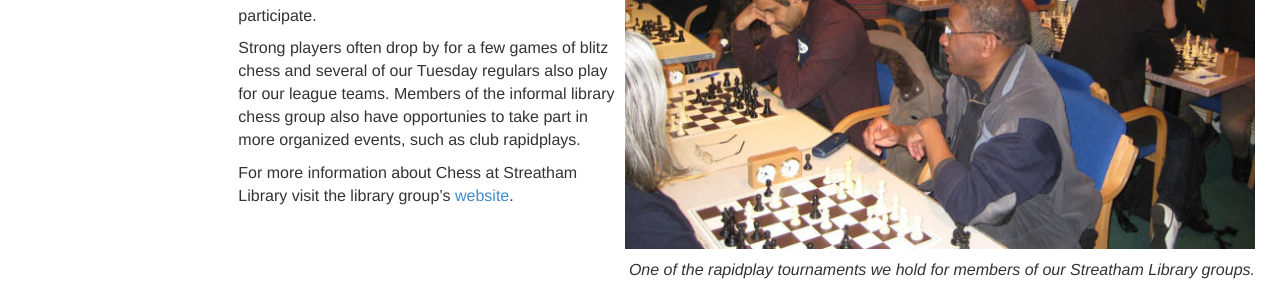
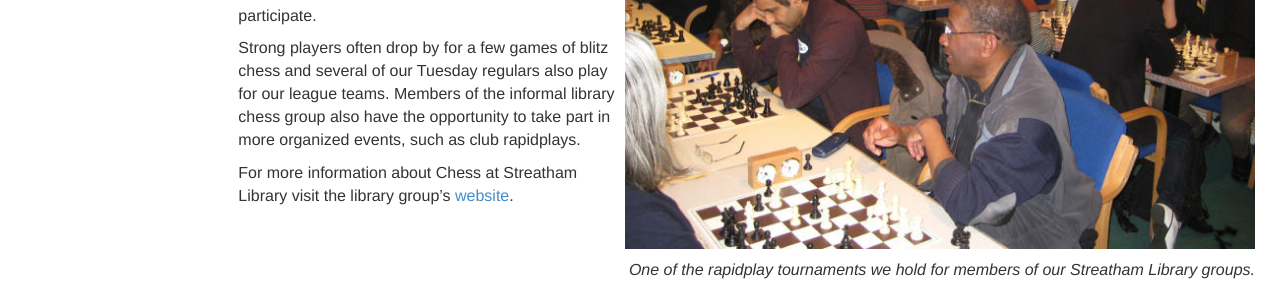
Before and after one commit to streathamchess/streathamchess.github.io, a Jekyll site: the page built from about/venues.md, in a window 1280 px wide and 900 px high, scrolled down 647 px. Shown: the part 565-865 px from the top of the window. Built offline with Jekyll 4.4.1, drawn with Linux system fonts in a browser that asks for light colours.

Commit message:
Typo fixed

```diff
--- a/about/venues.md
+++ b/about/venues.md
@@ -41,6 +41,6 @@ We will also hold  several internal club competitions at Streatham Library. Curr
 
 You can play casual chess at [Streatham Library](http://www.lambeth.gov.uk/places/streatham-library) every Tuesday throughout the year. Streatham Library is [here](https://www.google.co.uk/maps/place/London+SW16+1PN/@51.4317243,-0.1291294,17z/data=!3m1!4b1!4m2!3m1!1s0x487604280906fd47:0xa10f28b2b86f41a0) at 63 Streatham High Road, SW16 1PN. We meet in the Mark Bennett Community Centre from 4.30 to 7.30 pm and players of all ages and abilities are welcome, including beginners. We ask that children under 10 are accompanied by an adult. There is nothing to pay and you don't have to be a member of Streatham & Brixton Chess Club to participate.
 
-Strong players often drop by for a few games of blitz chess and several of our Tuesday regulars also play for our league teams. Members of the informal library chess group also have opportunies to take part in more organized events, such as club rapidplays.
+Strong players often drop by for a few games of blitz chess and several of our Tuesday regulars also play for our league teams. Members of the informal library chess group also have the opportunity to take part in more organized events, such as club rapidplays.
 
 For more information about Chess at Streatham Library visit the library group's [website](https://sites.google.com/site/chessatstreathamlibrary/).
```
